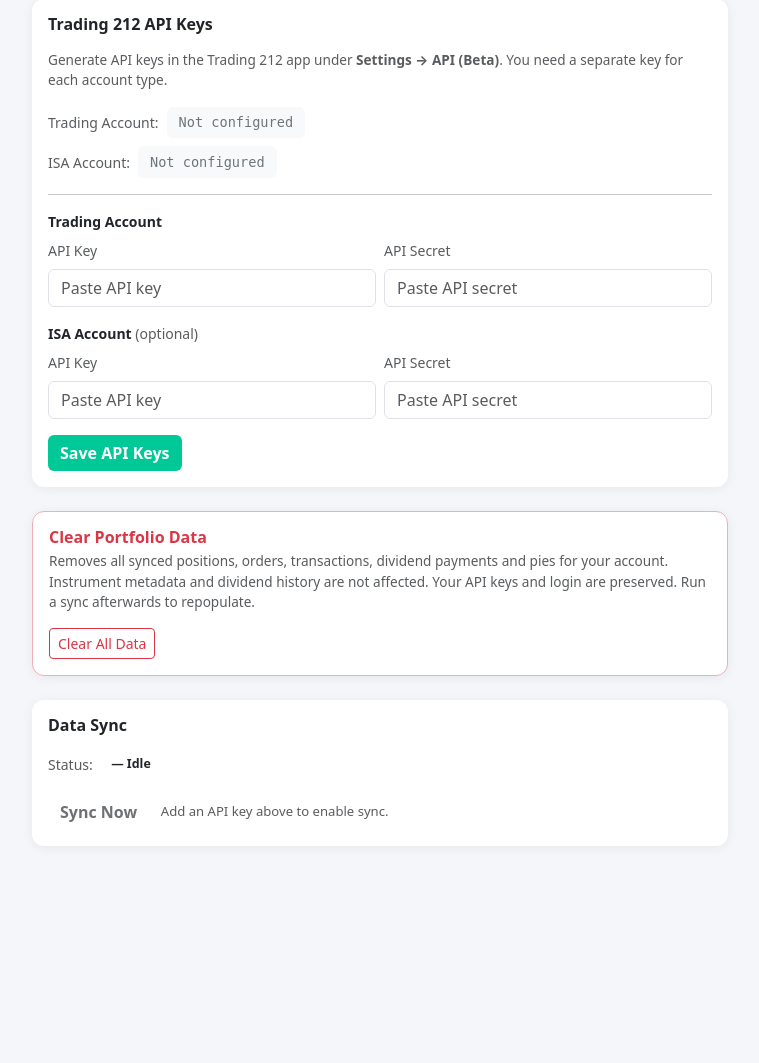
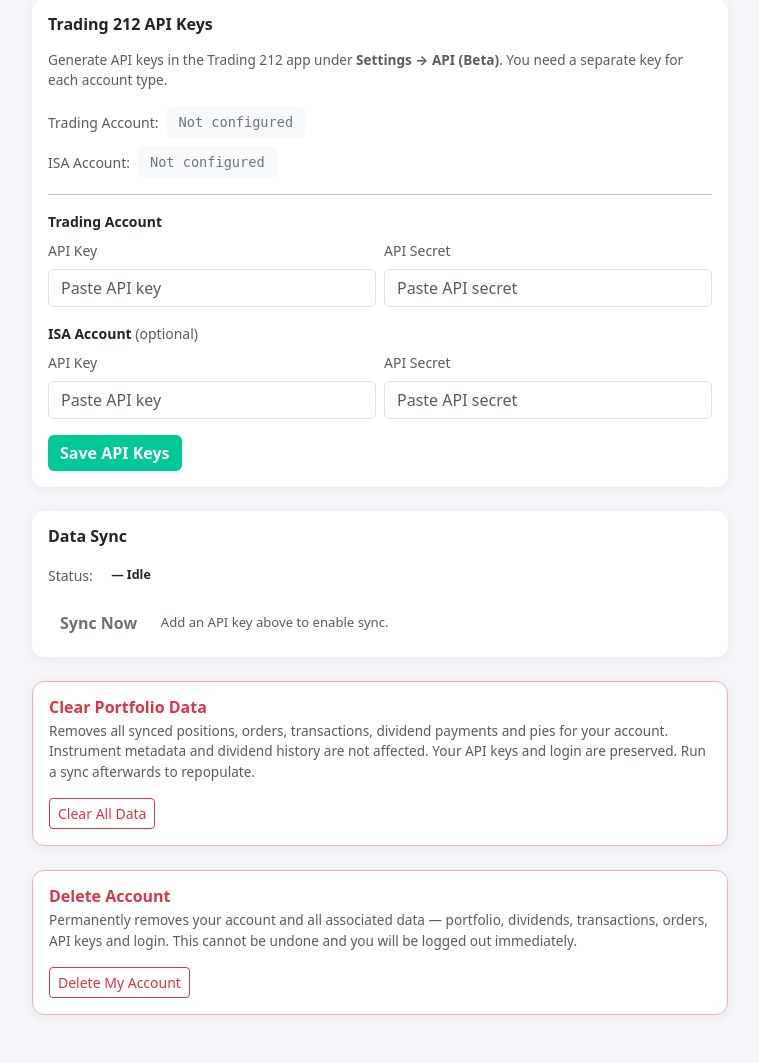
Before and after one commit to sydeoneuk/portfoliotracker, a FastAPI app: template app/web/templates/settings.html in a window 1280 px wide. Shown: the part 141-1204 px from the top of the page, without its empty margins (260-1019 px from the left). Before the commit the page ends 963 px from the top, so only its background shows below. Run offline with FastAPI, Linux system fonts and the light colour scheme; the template is opened without the code that fills it, so the values that code supplies are empty; parts of the project's set-up code (start-up, migrations or seed data) failed here and were passed over.

Commit message:
Fixed dividend currency display and added delete account functionality to allow a user to completely remove all data

```diff
--- a/app/web/server.py
+++ b/app/web/server.py
@@ -395,6 +395,31 @@ async def clear_key(
         user_settings.t212_isa_api_secret_enc = None
     db.commit()
     return _redirect("/settings", status_code=303)
+
+
+@app.post("/settings/delete-account")
+async def delete_account(request: Request, db: Session = Depends(get_session)):
+    """Permanently delete all user data and the account itself, then force logout."""
+    user = _require_user(request, db)
+    if isinstance(user, RedirectResponse):
+        return user
+
+    uid = user.id
+
+    # Delete all portfolio data
+    db.execute(text("DELETE FROM positions         WHERE user_id = :uid"), {"uid": uid})
+    db.execute(text("DELETE FROM orders            WHERE user_id = :uid"), {"uid": uid})
+    db.execute(text("DELETE FROM dividend_payments WHERE user_id = :uid"), {"uid": uid})
+    db.execute(text("DELETE FROM transactions      WHERE user_id = :uid"), {"uid": uid})
+    db.execute(text("DELETE FROM pies              WHERE user_id = :uid"), {"uid": uid})
+    # Delete user settings (API keys, sync state) and the user record itself
+    db.execute(text("DELETE FROM user_settings     WHERE user_id = :uid"), {"uid": uid})
+    db.execute(text("DELETE FROM users             WHERE id       = :uid"), {"uid": uid})
+    db.commit()
+
+    # Clear the session so the user is fully logged out
+    request.session.clear()
+    return _redirect("/login", status_code=303)
 
 
 @app.post("/settings/clear-data")
@@ -912,7 +937,8 @@ def dividends_page(request: Request, month: str = "", account: str = "",
             dp.amount,
             dp.quantity,
             dp.gross_amount_per_share,
-            dp.type
+            dp.type,
+            COALESCE(i.currency_code, 'GBP')                        AS currency
         FROM dividend_payments dp
         LEFT JOIN instruments i ON i.ticker = dp.ticker
         WHERE dp.user_id = :user_id
--- a/app/web/templates/settings.html
+++ b/app/web/templates/settings.html
@@ -160,21 +160,6 @@
       </div>
     </div>
 
-    <!-- Clear data -->
-    <div class="card mb-4 border border-danger-subtle">
-      <div class="card-body">
-        <h6 class="card-title mb-1 text-danger">Clear Portfolio Data</h6>
-        <p class="text-muted mb-3" style="font-size:.85rem;">
-          Removes all synced positions, orders, transactions, dividend payments and pies for your account.
-          Instrument metadata and dividend history are not affected.
-          Your API keys and login are preserved. Run a sync afterwards to repopulate.
-        </p>
-        <button type="button" class="btn btn-outline-danger btn-sm" data-bs-toggle="modal" data-bs-target="#clearDataModal">
-          Clear All Data
-        </button>
-      </div>
-    </div>
-
     <!-- Sync -->
     <div class="card mb-4">
       <div class="card-body">
@@ -219,6 +204,37 @@
       </div>
     </div>
 
+    <!-- Clear data -->
+    <div class="card mb-4 border border-danger-subtle">
+      <div class="card-body">
+        <h6 class="card-title mb-1 text-danger">Clear Portfolio Data</h6>
+        <p class="text-muted mb-3" style="font-size:.85rem;">
+          Removes all synced positions, orders, transactions, dividend payments and pies for your account.
+          Instrument metadata and dividend history are not affected.
+          Your API keys and login are preserved. Run a sync afterwards to repopulate.
+        </p>
+        <button type="button" class="btn btn-outline-danger btn-sm" data-bs-toggle="modal" data-bs-target="#clearDataModal">
+          Clear All Data
+        </button>
+      </div>
+    </div>
+
+    <!-- Delete account -->
+    <div class="card mb-4 border border-danger-subtle">
+      <div class="card-body">
+        <h6 class="card-title mb-1 text-danger">Delete Account</h6>
+        <p class="text-muted mb-3" style="font-size:.85rem;">
+          Permanently removes your account and all associated data — portfolio, dividends,
+          transactions, orders, API keys and login. This cannot be undone and you will be
+          logged out immediately.
+        </p>
+        <button type="button" class="btn btn-outline-danger btn-sm"
+                data-bs-toggle="modal" data-bs-target="#deleteAccountModal">
+          Delete My Account
+        </button>
+      </div>
+    </div>
+
   </div>
 
 <!-- ── Clear data confirmation modal ──────────────────────────────────── -->
@@ -253,6 +269,35 @@
   </div>
 </div>
 
+<!-- ── Delete account confirmation modal ──────────────────────────────── -->
+<div class="modal fade" id="deleteAccountModal" tabindex="-1" aria-labelledby="deleteAccountModalLabel" aria-hidden="true">
+  <div class="modal-dialog modal-dialog-centered">
+    <div class="modal-content">
+      <div class="modal-header border-0 pb-0">
+        <h5 class="modal-title fw-bold text-danger" id="deleteAccountModalLabel">⚠️ Delete Account?</h5>
+        <button type="button" class="btn-close" data-bs-dismiss="modal"></button>
+      </div>
+      <div class="modal-body" style="font-size:.9rem;">
+        <p>This will <strong>permanently and irreversibly</strong> delete:</p>
+        <ul class="mb-3">
+          <li>Your <strong>login and identity</strong></li>
+          <li>All <strong>API keys</strong></li>
+          <li>All <strong>portfolio data</strong> — positions, orders, transactions, dividends, pies</li>
+        </ul>
+        <p class="mb-0 text-danger fw-semibold" style="font-size:.85rem;">
+          There is no recovery. You will be logged out immediately.
+        </p>
+      </div>
+      <div class="modal-footer border-0 pt-0">
+        <button type="button" class="btn btn-secondary" data-bs-dismiss="modal">Cancel</button>
+        <form method="post" action="/settings/delete-account" class="d-inline">
+          <button type="submit" class="btn btn-danger">Yes, delete my account</button>
+        </form>
+      </div>
+    </div>
+  </div>
+</div>
+
 <script src="https://cdn.jsdelivr.net/npm/bootstrap@5.3.3/dist/js/bootstrap.bundle.min.js"></script>
 </body>
 </html>
```
Also changed, not shown: app/web/templates/dividends.html (+11 -1 lines).
